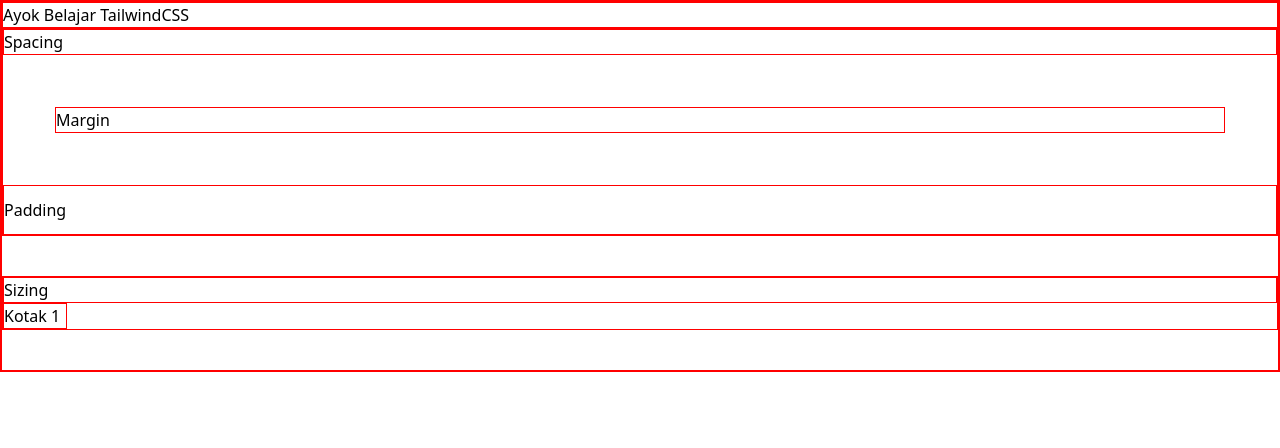
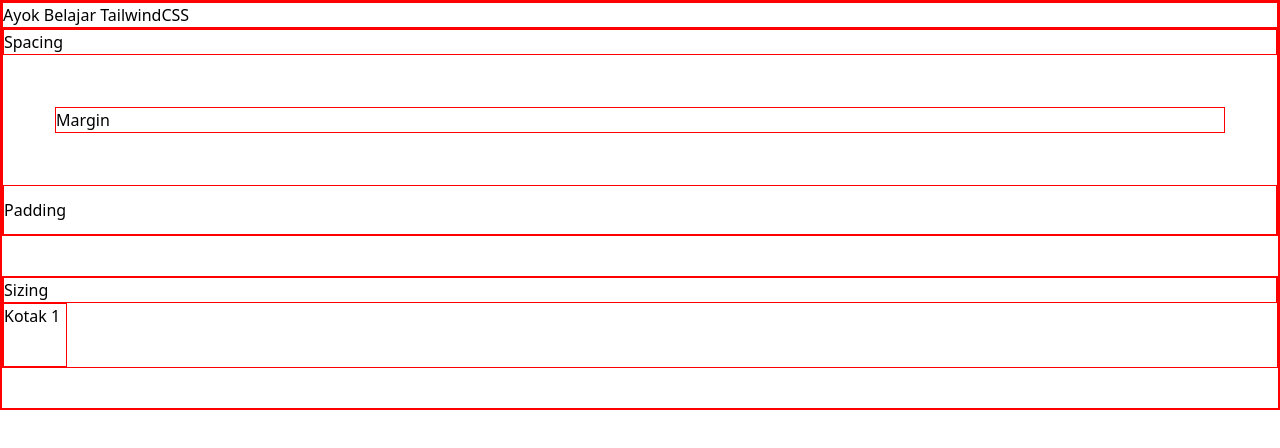
Before and after one commit to aduf2907/belajar-tailwind2, a plain HTML site: page index.html in a window 1280 px wide. Drawn offline with nearby package versions, Linux system fonts and the light colour scheme.

Commit message:
mempelajari sizing

```diff
--- a/index.html
+++ b/index.html
@@ -33,7 +33,7 @@
 
     <section class="mb-10">
       <h2>Sizing</h2>
-      <div class="w-16">Kotak 1</div>
+      <div class="w-16 h-16">Kotak 1</div>
     </section>
   </body>
 </html>
```
